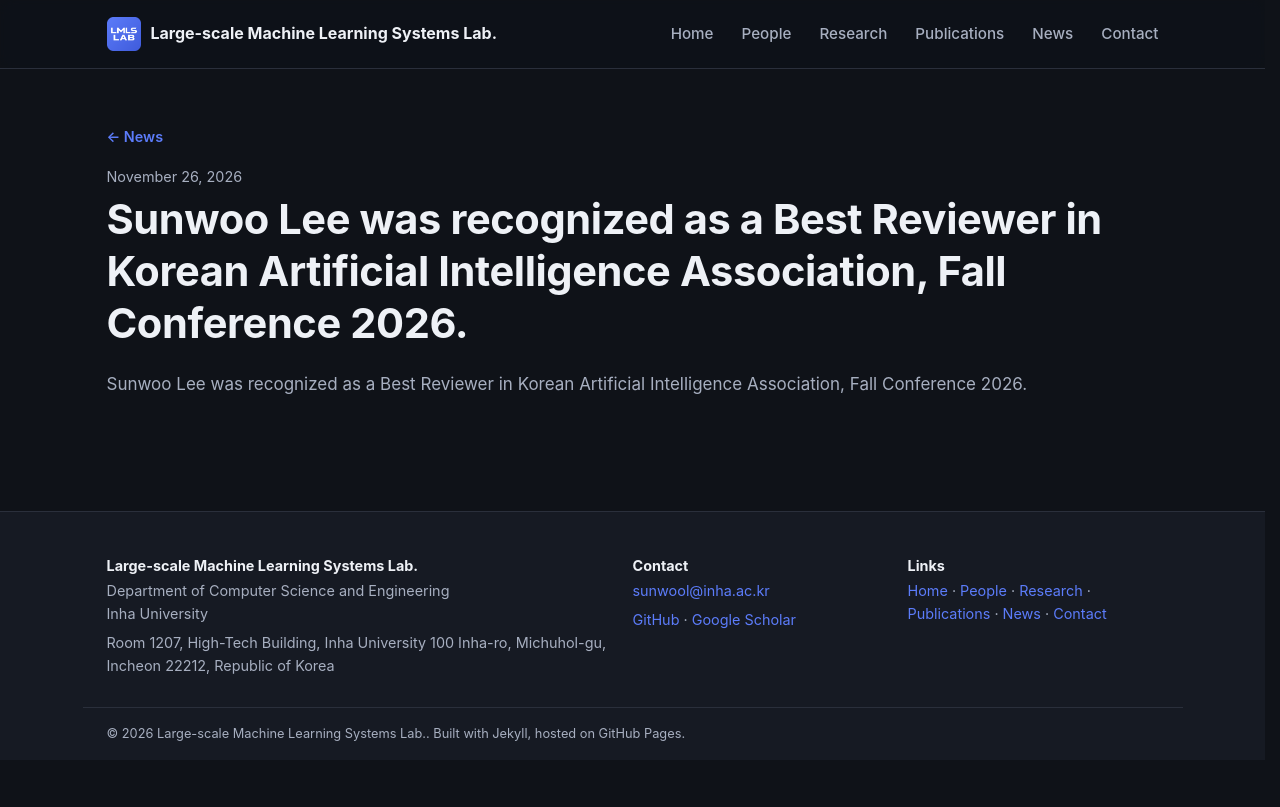
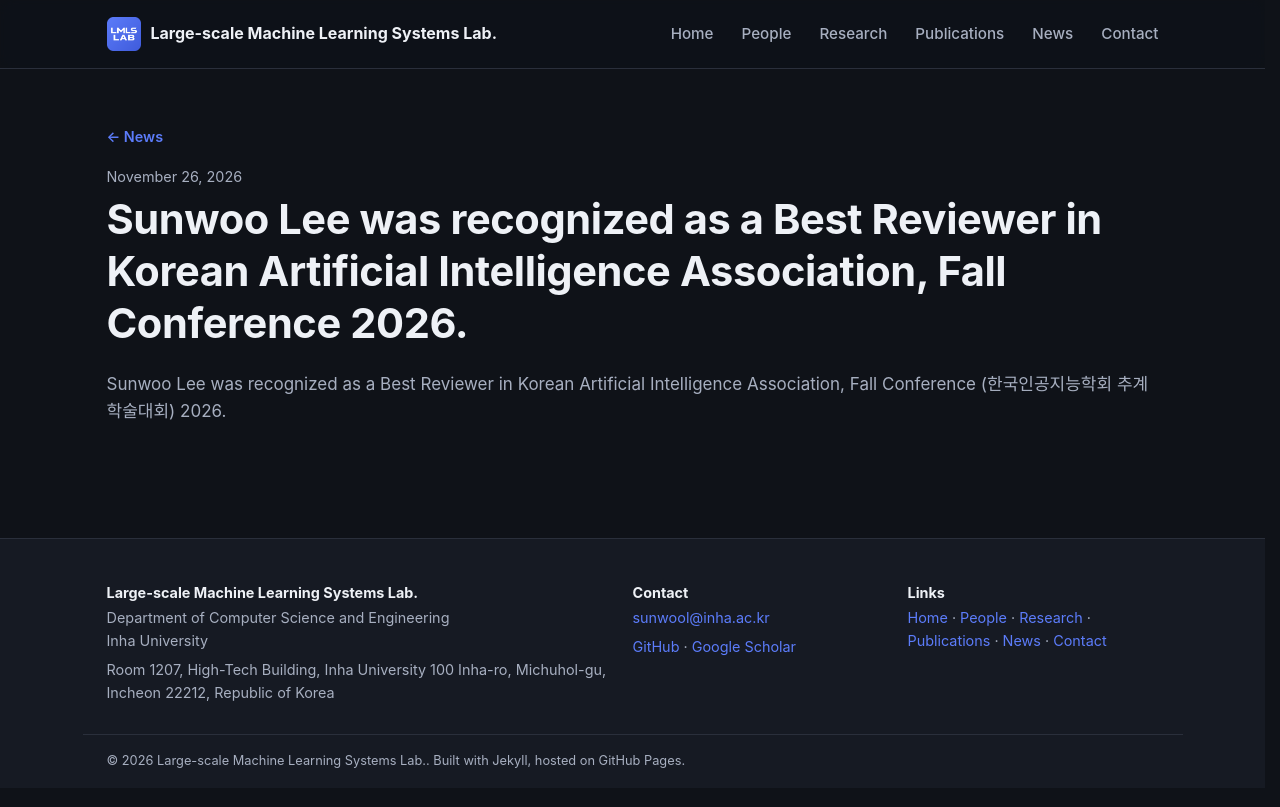
Before and after one commit to LMLS-Lab/lmls-lab.github.io, a Jekyll site: the page built from _news/prize2_2026.md, in a window 1280 px wide. Shown: the top 807 px of the page. Built offline with Jekyll 4.4.1, drawn with Linux system fonts in a browser that asks for light colours.

Commit message:
Updated the news.

```diff
--- a/_news/prize2_2026.md
+++ b/_news/prize2_2026.md
@@ -2,4 +2,4 @@
 title: "Sunwoo Lee was recognized as a Best Reviewer in Korean Artificial Intelligence Association, Fall Conference 2026."
 date: 2026-11-26
 ---
-Sunwoo Lee was recognized as a Best Reviewer in Korean Artificial Intelligence Association, Fall Conference 2026.
+Sunwoo Lee was recognized as a Best Reviewer in Korean Artificial Intelligence Association, Fall Conference (한국인공지능학회 추계학술대회) 2026.
```
